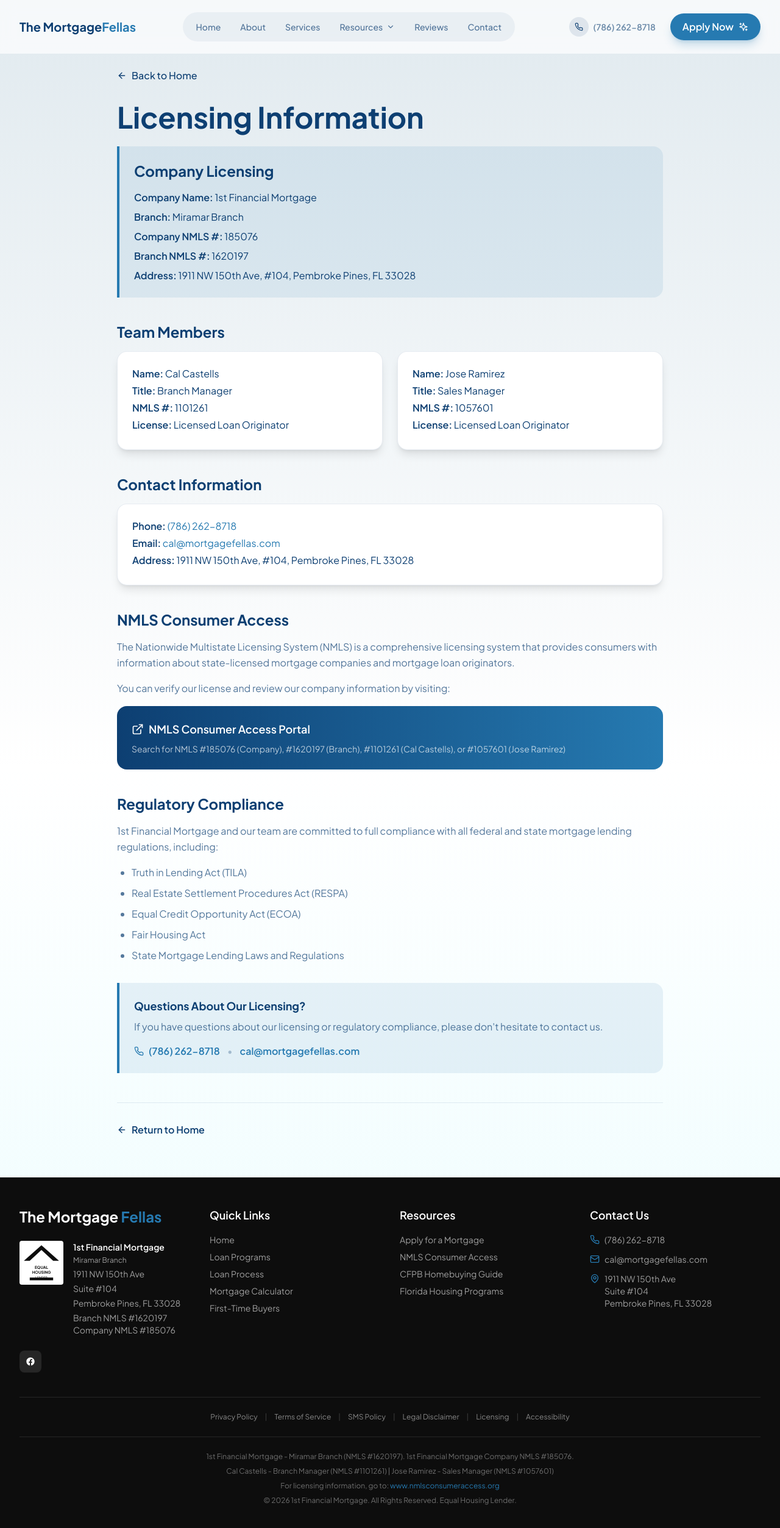
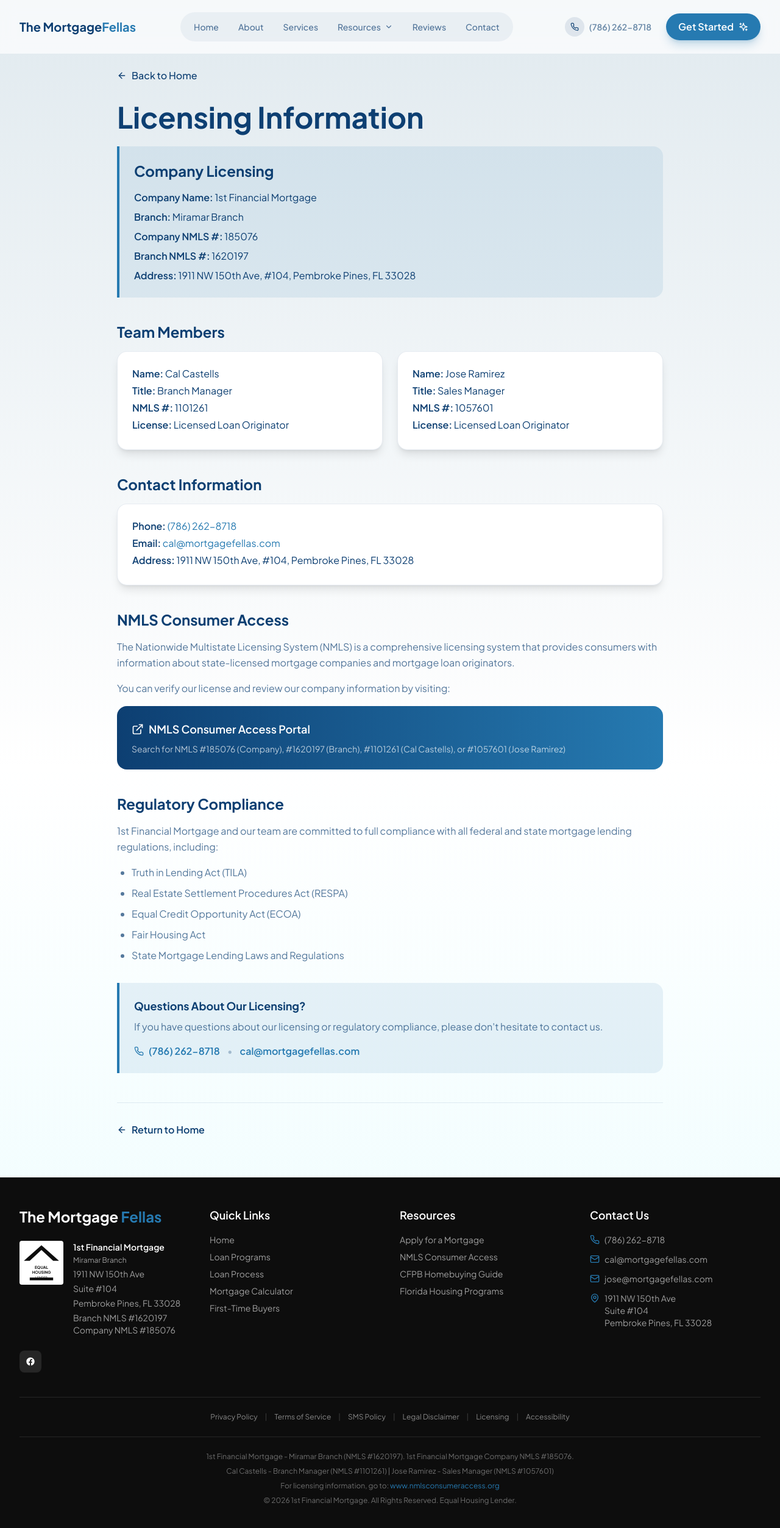
Before and after one commit to Loandock/1st-fin-website, a Next.js app: page /licensing in a window 1280 px wide. Shown: the top 2506 px of the page at 61% size. Built offline with nearby package versions, Linux system fonts and the light colour scheme.

Commit message:
Add both emails, change Apply Now to Get Started

```diff
--- a/src/app/calculator/page.tsx
+++ b/src/app/calculator/page.tsx
@@ -228,7 +228,7 @@ export default function CalculatorPage() {
                     onClick={() => setConsentModalOpen(true)}
                     className="btn-primary w-full justify-center"
                   >
-                    Apply Now <ArrowRight className="w-5 h-5" />
+                    Get Started <ArrowRight className="w-5 h-5" />
                   </button>
                 </div>
               </div>
--- a/src/app/page.tsx
+++ b/src/app/page.tsx
@@ -243,7 +243,7 @@ export default function LandingPage() {
 
                 <div className="flex flex-wrap gap-3 pt-2 animate-fade-in animation-delay-500">
                   <button onClick={() => setConsentModalOpen(true)} className="btn-primary text-base">
-                    Apply Now <ArrowRight className="w-5 h-5" />
+                    Get Started <ArrowRight className="w-5 h-5" />
                   </button>
                   <a href="#services" onClick={(e) => scrollToSection(e, 'services')} className="px-6 py-3 bg-white/10 backdrop-blur-sm text-white font-semibold rounded-full border border-white/30 hover:bg-white/20 transition-all cursor-pointer inline-flex items-center gap-2">
                     Explore Services
@@ -516,7 +516,7 @@ export default function LandingPage() {
                 onClick={() => setConsentModalOpen(true)}
                 className="inline-flex items-center gap-2 px-6 py-3 bg-[#267AB1] text-white font-bold rounded-full hover:bg-[#1A5A8A] transition-colors shadow-lg hover:shadow-xl"
               >
-                Apply Now
+                Get Started
                 <ArrowRight className="w-4 h-4" />
               </button>
             </div>
@@ -664,19 +664,28 @@ export default function LandingPage() {
                 <div className="card-dark p-6 rounded-2xl">
                   <h3 className="font-bold text-white mb-4">Contact</h3>
                   <div className="space-y-4">
-                    {[
-                      { icon: Phone, value: "(786) 262-8718" },
-                      { icon: Mail, value: "cal@mortgagefellas.com" },
-                      { icon: MapPin, value: "1911 NW 150th Ave, #104, Pembroke Pines, FL 33028" },
-                    ].map((item) => (
-                      <div key={item.value} className="flex items-center gap-3">
-                        <div className="w-10 h-10 bg-white/10 rounded-lg flex items-center justify-center">
-                          <item.icon className="w-4 h-4 text-[#267AB1]" />
-                        </div>
-                        <span className="text-white/80 text-sm">{item.value}</span>
-          </div>
-                    ))}
-        </div>
+                    <div className="flex items-center gap-3">
+                      <div className="w-10 h-10 bg-white/10 rounded-lg flex items-center justify-center">
+                        <Phone className="w-4 h-4 text-[#267AB1]" />
+                      </div>
+                      <span className="text-white/80 text-sm">(786) 262-8718</span>
+                    </div>
+                    <div className="flex items-start gap-3">
+                      <div className="w-10 h-10 bg-white/10 rounded-lg flex items-center justify-center flex-shrink-0">
+                        <Mail className="w-4 h-4 text-[#267AB1]" />
+                      </div>
+                      <div className="text-white/80 text-sm">
+                        <p>cal@mortgagefellas.com</p>
+                        <p>jose@mortgagefellas.com</p>
+                      </div>
+                    </div>
+                    <div className="flex items-center gap-3">
+                      <div className="w-10 h-10 bg-white/10 rounded-lg flex items-center justify-center flex-shrink-0">
+                        <MapPin className="w-4 h-4 text-[#267AB1]" />
+                      </div>
+                      <span className="text-white/80 text-sm">1911 NW 150th Ave, #104, Pembroke Pines, FL 33028</span>
+                    </div>
+                  </div>
                 </div>
               </AnimatedSection>
 
--- a/src/components/Footer.tsx
+++ b/src/components/Footer.tsx
@@ -107,6 +107,12 @@ export function Footer() {
                 </a>
               </li>
               <li>
+                <a href="mailto:jose@mortgagefellas.com" className="flex items-center gap-2 text-white/60 hover:text-[#267AB1] transition-colors">
+                  <Mail className="w-4 h-4 text-[#267AB1]" />
+                  jose@mortgagefellas.com
+                </a>
+              </li>
+              <li>
                 <div className="flex items-start gap-2 text-white/60">
                   <MapPin className="w-4 h-4 text-[#267AB1] flex-shrink-0 mt-0.5" />
                   <span>1911 NW 150th Ave<br />Suite #104<br />Pembroke Pines, FL 33028</span>
--- a/src/components/Navbar.tsx
+++ b/src/components/Navbar.tsx
@@ -179,7 +179,7 @@ export function Navbar() {
                 className="relative group px-5 py-2.5 bg-gradient-to-r from-[#267AB1] to-[#267AB1] text-white font-semibold rounded-full shadow-lg shadow-[#267AB1]/25 hover:shadow-xl hover:shadow-[#267AB1]/30 hover:scale-105 transition-all duration-300"
               >
                 <span className="relative z-10 flex items-center gap-2">
-                  Apply Now
+                  Get Started
                   <Sparkles className="w-4 h-4" />
                 </span>
               </button>
@@ -295,7 +295,7 @@ export function Navbar() {
                 }}
                 className="w-full py-3.5 px-4 bg-gradient-to-r from-[#267AB1] to-[#267AB1] text-white font-semibold rounded-xl shadow-lg shadow-[#267AB1]/20 flex items-center justify-center gap-2"
               >
-                Apply Now
+                Get Started
                 <Sparkles className="w-4 h-4" />
               </button>
             </div>
```
